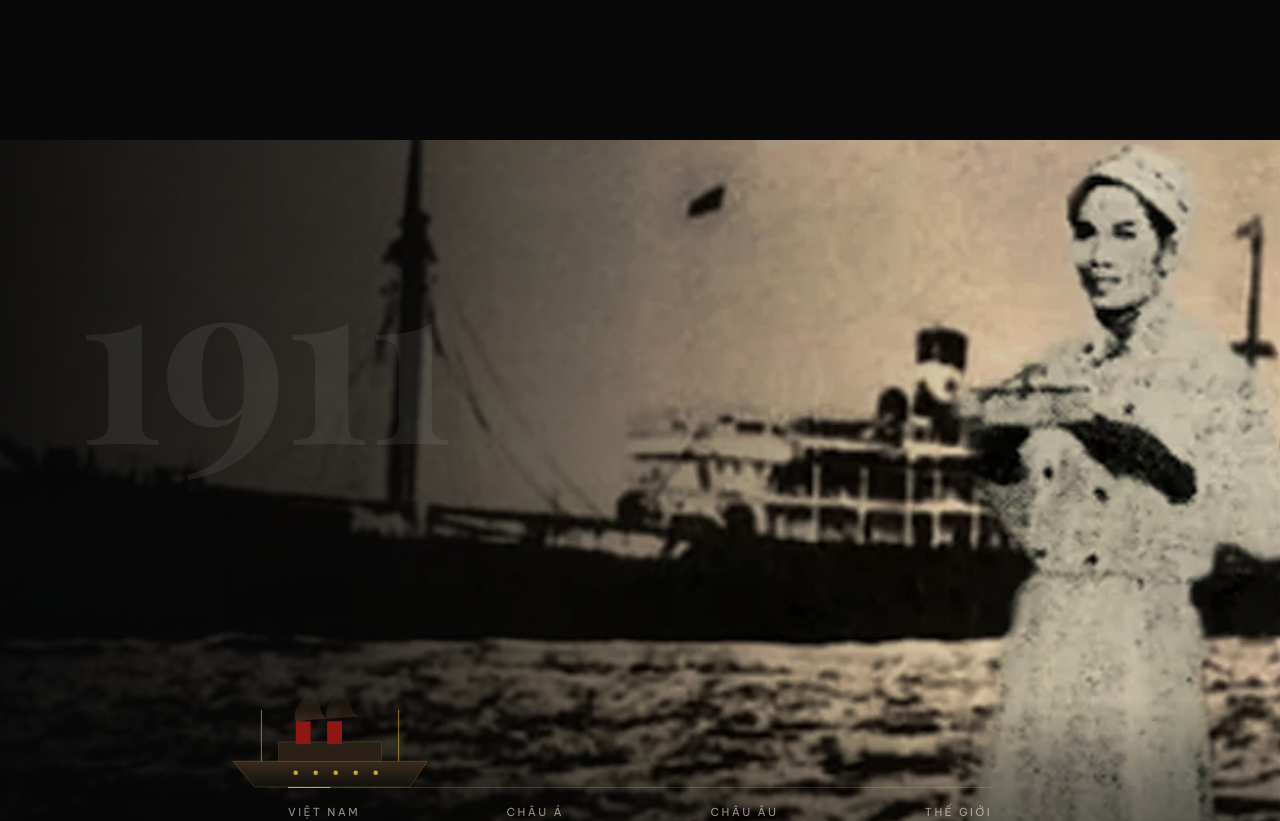
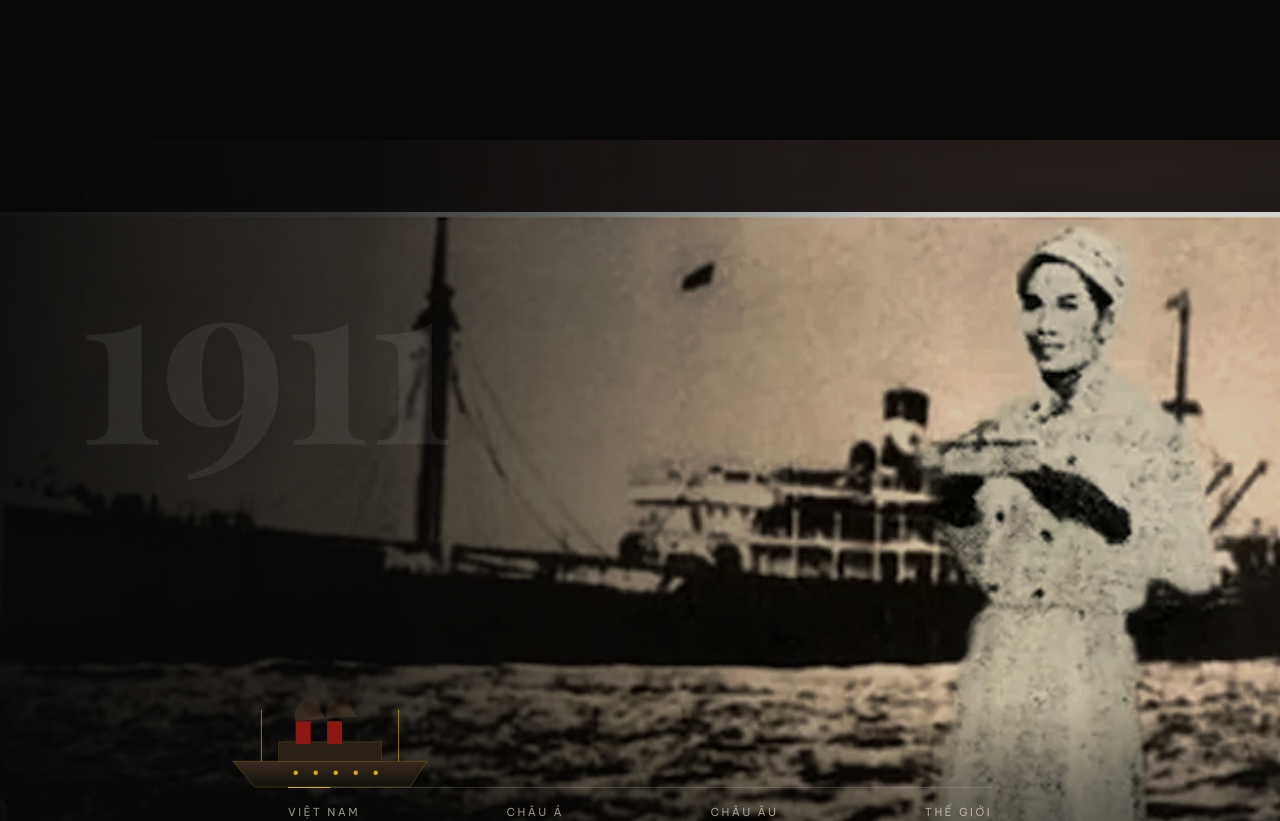
Before and after one commit to lehongquan12a08-gif/Bao-tang-Ho-Chi-Minh, a Next.js app: page / in a window 1280 px wide. Shown: the part 7540-8361 px from the top of the page. Built offline with nearby package versions, Linux system fonts and the light colour scheme.

Commit message:
1911: photo starts below the navbar + object-position top + minimal zoom, so the young man's face is fully visible and never hidden by the bar

```diff
--- a/components/chapters/Chapter1911.tsx
+++ b/components/chapters/Chapter1911.tsx
@@ -22,11 +22,11 @@ export default function Chapter1911() {
         },
       });
 
-      // full-bleed archival photo — very gentle push (keeps the man in frame)
+      // full-bleed archival photo — barely any zoom (keeps the man's face intact)
       tl.fromTo(
         q('.ship'),
-        { scale: 1.03 },
-        { scale: 1.1, ease: 'none' },
+        { scale: 1.0 },
+        { scale: 1.04, ease: 'none' },
         0
       );
 
@@ -53,14 +53,17 @@ export default function Chapter1911() {
       }}
     >
       <div className="sticky top-0 flex h-screen flex-col items-center justify-center overflow-hidden">
-        {/* full-bleed archival photograph — the young man stays clear on the RIGHT */}
-        {/* eslint-disable-next-line @next/next/no-img-element */}
-        <img
-          src="/images/photos/ship-1911.webp"
-          alt="Con tàu rời bến — hành trình ra đi tìm đường cứu nước (1911)"
-          className="ship will-transform pointer-events-none absolute inset-0 z-0 h-full w-full object-cover"
-          style={{ filter: 'sepia(0.32) contrast(1.05) brightness(0.85)', objectPosition: 'center' }}
-        />
+        {/* archival photo — starts BELOW the navbar so the man's face is never
+            hidden by it; object-position top keeps his full face in frame */}
+        <div className="pointer-events-none absolute inset-x-0 bottom-0 top-[72px] z-0 overflow-hidden">
+          {/* eslint-disable-next-line @next/next/no-img-element */}
+          <img
+            src="/images/photos/ship-1911.webp"
+            alt="Con tàu rời bến — hành trình ra đi tìm đường cứu nước (1911)"
+            className="ship will-transform h-full w-full object-cover"
+            style={{ filter: 'sepia(0.32) contrast(1.05) brightness(0.85)', objectPosition: 'center top' }}
+          />
+        </div>
 
         {/* LEFT scrim only — darkens the text side, leaves the man on the right lit */}
         <div
```
